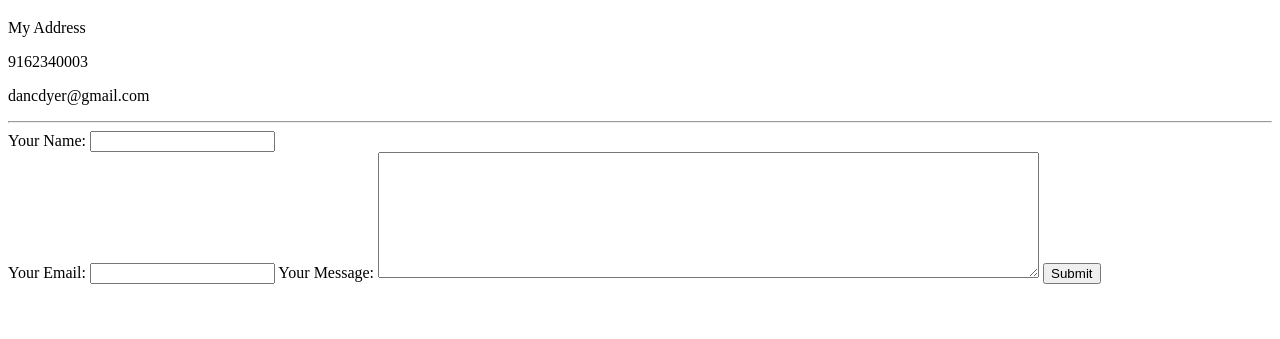
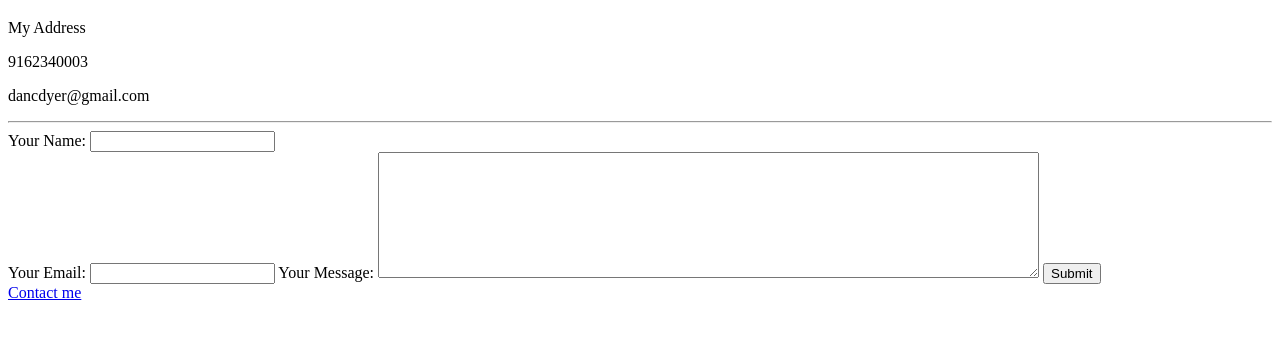
Before and after one commit to dandyer/cv, a plain HTML site: page index.html in a window 1280 px wide. Shown: the part 61-400 px from the top of the page. Drawn offline with Linux system fonts and the light colour scheme.

Commit message:
correcting link

```diff
--- a/index.html
+++ b/index.html
@@ -19,5 +19,6 @@
     <textarea name="name" rows="8" cols="80"></textarea>
     <input type="submit" name="yourMessage">
   </form>
+  <a href="/contact-me.html">Contact me</a>
   </body>
 </html>
```
